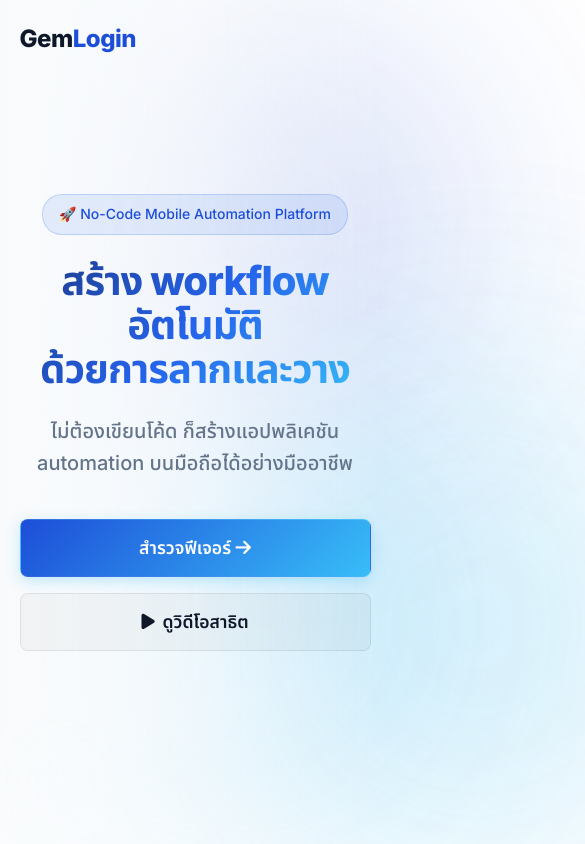
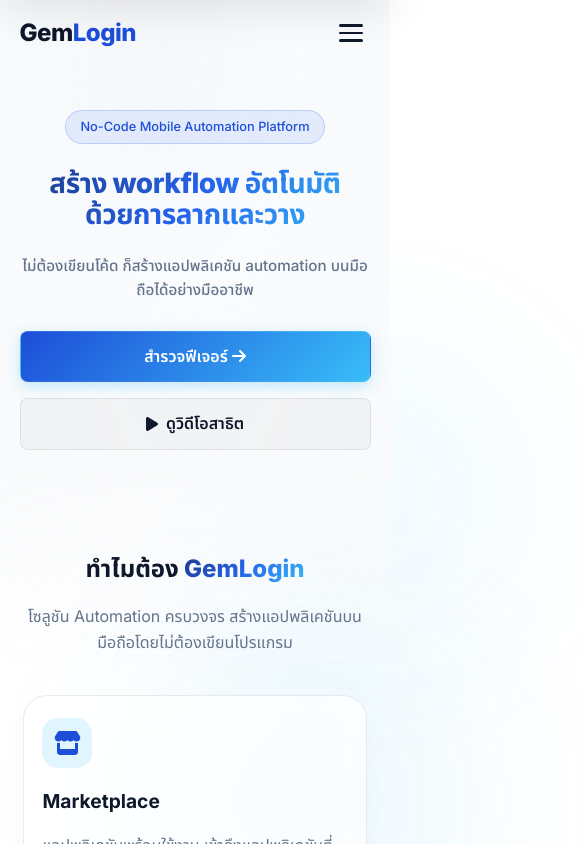
Before and after one commit to chetsadaza/gemlogin03, a React (Vite) app: page / in a window 390 px wide. Shown: the top 844 px of the page, 585 px wide, since content can reach past the window. Built offline with nearby package versions, Linux system fonts and the light colour scheme.

Commit message:
feat: implement cloud script execution dashboard with real-time log tracking and configurable API parameters

```diff
--- a/src/components/Hero.jsx
+++ b/src/components/Hero.jsx
@@ -53,7 +53,7 @@
 
             <header className="hero">
                 <div className="hero-content reveal">
-                    <div className="badge">🚀 No-Code Mobile Automation Platform</div>
+                    <div className="badge">No-Code Mobile Automation Platform</div>
                     <h1 className="gradient-text">สร้าง workflow อัตโนมัติ<br />ด้วยการลากและวาง</h1>
                     <p className="hero-subtitle">ไม่ต้องเขียนโค้ด ก็สร้างแอปพลิเคชัน automation บนมือถือได้อย่างมืออาชีพ</p>
                     <div className="hero-cta">
--- a/src/components/Navbar.jsx
+++ b/src/components/Navbar.jsx
@@ -3,6 +3,7 @@
 
 const Navbar = () => {
     const [scrolled, setScrolled] = useState(false);
+    const [menuOpen, setMenuOpen] = useState(false);
     const location = useLocation();
     const navigate = useNavigate();
     const isHomePage = location.pathname === '/';
@@ -22,22 +23,37 @@
         };
     }, []);
 
+    // Close mobile menu on route change
+    useEffect(() => {
+        setMenuOpen(false);
+    }, [location]);
+
+    // Prevent body scroll when menu is open
+    useEffect(() => {
+        if (menuOpen) {
+            document.body.style.overflow = 'hidden';
+        } else {
+            document.body.style.overflow = '';
+        }
+        return () => {
+            document.body.style.overflow = '';
+        };
+    }, [menuOpen]);
+
     const handleNavClick = (e, targetId) => {
         e.preventDefault();
+        setMenuOpen(false);
 
         if (isHomePage) {
-            // If on home page, scroll to section
             const targetElement = document.querySelector(targetId);
             if (targetElement) {
                 window.scrollTo({
-                    top: targetElement.offsetTop - 80, // Adjust for navbar height
+                    top: targetElement.offsetTop - 80,
                     behavior: 'smooth'
                 });
             }
         } else {
-            // If on another page, navigate to home page and then scroll (though standard behavior might just jump, we'll navigate first)
             navigate('/');
-            // Add a slight delay to allow the page to render before scrolling
             setTimeout(() => {
                 const targetElement = document.querySelector(targetId);
                 if (targetElement) {
@@ -51,16 +67,42 @@
     };
 
     return (
-        <nav className={`navbar ${scrolled ? 'scrolled' : ''}`}>
+        <nav className={`navbar ${scrolled ? 'scrolled' : ''} ${menuOpen ? 'menu-open' : ''}`}>
             <div className="nav-content">
                 <Link to="/" className="logo">Gem<span>Login</span></Link>
+
+                {/* Desktop nav */}
                 <div className="nav-links">
                     <a href="#why" onClick={(e) => handleNavClick(e, '#why')}>ทำไมต้องเรา</a>
                     <a href="#features" onClick={(e) => handleNavClick(e, '#features')}>ฟีเจอร์หลัก</a>
                     <a href="#technology" onClick={(e) => handleNavClick(e, '#technology')}>เทคโนโลยี</a>
                     <a href="#cross-device" onClick={(e) => handleNavClick(e, '#cross-device')}>ข้ามอุปกรณ์</a>
                 </div>
-                <a href="https://app.gemlogin.io/" className="btn-primary" target="_blank" rel="noopener noreferrer">เริ่มต้นใช้งานฟรี</a>
+                <a href="https://app.gemlogin.io/" className="btn-primary nav-cta-desktop" target="_blank" rel="noopener noreferrer">เริ่มต้นใช้งานฟรี</a>
+
+                {/* Hamburger button */}
+                <button
+                    className={`hamburger ${menuOpen ? 'active' : ''}`}
+                    onClick={() => setMenuOpen(!menuOpen)}
+                    aria-label="Toggle menu"
+                    aria-expanded={menuOpen}
+                >
+                    <span className="hamburger-line"></span>
+                    <span className="hamburger-line"></span>
+                    <span className="hamburger-line"></span>
+                </button>
+            </div>
+
+            {/* Mobile menu overlay */}
+            <div className={`mobile-menu-overlay ${menuOpen ? 'active' : ''}`} onClick={() => setMenuOpen(false)}></div>
+
+            {/* Mobile menu */}
+            <div className={`mobile-menu ${menuOpen ? 'active' : ''}`}>
+                <a href="#why" onClick={(e) => handleNavClick(e, '#why')}>ทำไมต้องเรา</a>
+                <a href="#features" onClick={(e) => handleNavClick(e, '#features')}>ฟีเจอร์หลัก</a>
+                <a href="#technology" onClick={(e) => handleNavClick(e, '#technology')}>เทคโนโลยี</a>
+                <a href="#cross-device" onClick={(e) => handleNavClick(e, '#cross-device')}>ข้ามอุปกรณ์</a>
+                <a href="https://app.gemlogin.io/" className="btn-primary mobile-cta" target="_blank" rel="noopener noreferrer">เริ่มต้นใช้งานฟรี</a>
             </div>
         </nav>
     );
--- a/src/main.jsx
+++ b/src/main.jsx
@@ -6,7 +6,7 @@
 
 createRoot(document.getElementById('root')).render(
   <StrictMode>
-    <BrowserRouter>
+    <BrowserRouter future={{ v7_startTransition: true, v7_relativeSplatPath: true }}>
       <App />
     </BrowserRouter>
   </StrictMode>,
--- a/src/styles/global.css
+++ b/src/styles/global.css
@@ -1067,12 +1067,125 @@
     transform: translateX(0);
 }
 
-/* Responsive */
+/* ===== Hamburger Button ===== */
+.hamburger {
+    display: none;
+    flex-direction: column;
+    justify-content: center;
+    gap: 5px;
+    background: none;
+    border: none;
+    cursor: pointer;
+    padding: 8px;
+    z-index: 200;
+    -webkit-tap-highlight-color: transparent;
+}
+
+.hamburger-line {
+    display: block;
+    width: 24px;
+    height: 2.5px;
+    background: var(--text-main);
+    border-radius: 2px;
+    transition: transform 0.3s ease, opacity 0.3s ease;
+}
+
+.hamburger.active .hamburger-line:nth-child(1) {
+    transform: translateY(7.5px) rotate(45deg);
+}
+
+.hamburger.active .hamburger-line:nth-child(2) {
+    opacity: 0;
+}
+
+.hamburger.active .hamburger-line:nth-child(3) {
+    transform: translateY(-7.5px) rotate(-45deg);
+}
+
+/* ===== Mobile Menu Overlay ===== */
+.mobile-menu-overlay {
+    display: none;
+    position: fixed;
+    inset: 0;
+    background: rgba(0, 0, 0, 0.4);
+    backdrop-filter: blur(4px);
+    z-index: 90;
+    opacity: 0;
+    transition: opacity 0.3s ease;
+    pointer-events: none;
+}
+
+.mobile-menu-overlay.active {
+    opacity: 1;
+    pointer-events: auto;
+}
+
+/* ===== Mobile Menu ===== */
+.mobile-menu {
+    display: none;
+    position: fixed;
+    top: 0;
+    left: 0;
+    width: 100%;
+    background: rgba(255, 255, 255, 0.97);
+    backdrop-filter: blur(20px);
+    z-index: 95;
+    flex-direction: column;
+    padding: 100px 8% 40px;
+    gap: 0;
+    transform: translateY(-100%);
+    transition: transform 0.4s cubic-bezier(0.16, 1, 0.3, 1);
+    box-shadow: 0 10px 40px rgba(0, 0, 0, 0.1);
+    max-height: 100vh;
+    overflow-y: auto;
+}
+
+.mobile-menu.active {
+    transform: translateY(0);
+}
+
+.mobile-menu a {
+    color: var(--text-main);
+    text-decoration: none;
+    font-size: 1.1rem;
+    font-weight: 600;
+    padding: 18px 0;
+    border-bottom: 1px solid rgba(0, 0, 0, 0.06);
+    transition: color 0.2s, padding-left 0.2s;
+}
+
+.mobile-menu a:last-of-type:not(.mobile-cta) {
+    border-bottom: none;
+}
+
+.mobile-menu a:hover,
+.mobile-menu a:active {
+    color: var(--primary);
+    padding-left: 8px;
+}
+
+.mobile-cta {
+    display: inline-block;
+    text-align: center;
+    margin-top: 24px;
+    padding: 14px 28px !important;
+    border-bottom: none !important;
+    border-radius: 12px;
+    font-size: 1rem !important;
+}
+
+/* ===== Responsive ===== */
+
+/* ---- Tablet (max-width: 992px) ---- */
 @media (max-width: 992px) {
     .hero {
         grid-template-columns: 1fr;
         text-align: center;
         padding-top: 150px;
+    }
+
+    .hero-spacer {
+        display: none;
     }
 
     .hero-subtitle {
@@ -1081,6 +1194,10 @@
 
     .hero-cta {
         justify-content: center;
+    }
+
+    .spline-overlay {
+        background: radial-gradient(ellipse at center, rgba(248, 250, 252, 0.75) 0%, rgba(248, 250, 252, 0.95) 70%, rgba(248, 250, 252, 1) 100%);
     }
 
     .bento-grid {
@@ -1113,8 +1230,17 @@
         flex-direction: column;
         align-items: center;
     }
+
+    .section-header h2 {
+        font-size: 2rem;
+    }
+
+    .feature-text h2 {
+        font-size: 2rem;
+    }
 }
 
+/* ---- Reduced Motion ---- */
 @media (prefers-reduced-motion: reduce) {
     .bento-card.bento-tilt {
         transition: border-color 0.3s, box-shadow 0.3s;
@@ -1125,44 +1251,99 @@
         transition: opacity 120ms ease-out;
         transform: none;
     }
+
+    .mobile-menu {
+        transition: none;
+    }
 }
 
+/* ---- Mobile (max-width: 768px) ---- */
 @media (max-width: 768px) {
+    /* Show hamburger, hide desktop nav */
+    .hamburger {
+        display: flex;
+    }
+
+    .mobile-menu,
+    .mobile-menu-overlay {
+        display: flex;
+    }
 
     .nav-links,
-    .navbar .btn-primary {
-        display: none;
+    .nav-cta-desktop {
+        display: none !important;
+    }
+
+    .navbar {
+        padding: 14px 0;
+    }
+
+    .navbar.scrolled {
+        padding: 10px 0;
+    }
+
+    /* Ensure navbar is above mobile menu content */
+    .navbar.menu-open {
+        background: rgba(255, 255, 255, 0.97);
+        backdrop-filter: blur(20px);
+    }
+
+    /* Hero */
+    .hero {
+        min-height: auto;
+        padding: 120px 6% 60px;
+        gap: 32px;
     }
 
     .hero h1 {
-        font-size: 2.5rem;
+        font-size: 2.2rem;
+        letter-spacing: -0.5px;
+    }
+
+    .hero-subtitle {
+        font-size: 1.05rem;
+        max-width: 100%;
     }
 
     .hero-cta {
         flex-direction: column;
-        align-items: center;
+        align-items: stretch;
     }
 
     .hero-cta a {
         width: 100%;
         justify-content: center;
+        text-align: center;
     }
 
-    .bento-card {
-        padding: 24px;
+    /* Spline background on mobile */
+    .hero-spline-bg {
+        height: 80vh;
     }
 
+    .spline-overlay {
+        background: radial-gradient(ellipse at center top, rgba(248, 250, 252, 0.7) 0%, rgba(248, 250, 252, 0.92) 60%, rgba(248, 250, 252, 1) 100%);
+    }
+
+    /* Why Section / Bento */
     .why-section {
         margin: 60px auto;
         padding: 0 6%;
     }
 
-    .bento-card.privacy-card {
-        padding-top: 40px;
-        padding-bottom: 40px;
+    .bento-card {
+        padding: 28px 24px;
     }
 
-    /* 3D character card on mobile */
+    .bento-card h3 {
+        font-size: 1.3rem;
+    }
+
+    .bento-card.privacy-card {
+        padding-top: 36px;
+        padding-bottom: 36px;
+    }
+
     .bento-card.bento-tilt {
         margin-top: 24px;
     }
@@ -1173,17 +1354,176 @@
         max-width: 100%;
     }
 
+    .card-icon {
+        width: 50px;
+        height: 50px;
+        font-size: 1.5rem;
+        margin-bottom: 18px;
+    }
+
+    /* Feature sections */
+    .feature-section {
+        padding: 60px 6%;
+    }
+
+    .feature-container {
+        gap: 36px;
+    }
+
+    .feature-text h2 {
+        font-size: 1.8rem;
+    }
+
+    .feature-text p {
+        font-size: 1rem;
+    }
+
+    /* Glass card */
+    .glass-card {
+        padding: 20px;
+    }
+
+    .account-item {
+        padding: 12px;
+    }
+
+    /* Code editor */
+    .code-editor-glass pre {
+        padding: 16px;
+        font-size: 0.8rem;
+    }
+
+    /* Cross device */
+    .cross-device-section {
+        padding: 60px 6%;
+    }
+
+    .device-card {
+        width: 100%;
+        max-width: 300px;
+        padding: 28px;
+    }
+
+    .device-card i {
+        font-size: 2.4rem;
+    }
+
+    .social-icons {
+        font-size: 2rem;
+        gap: 18px;
+    }
+
+    /* Modules banner */
     .modules-banner {
-        padding: 40px 20px;
+        padding: 36px 20px;
+        border-radius: 16px;
     }
 
     .banner-content h2 {
         font-size: 2rem;
     }
 
+    /* Footer */
     .footer-content {
         flex-direction: column;
         text-align: center;
     }
+
+    footer {
+        padding: 40px 6% 16px;
+    }
+
+    /* Section headers */
+    .section-header {
+        margin-bottom: 40px;
+    }
+
+    .section-header h2 {
+        font-size: 1.8rem;
+    }
+
+    .section-header p {
+        font-size: 1rem;
+    }
+
+    /* Badge */
+    .badge {
+        font-size: 0.8rem;
+        padding: 6px 14px;
+    }
 }
+
+/* ---- Small Phone (max-width: 480px) ---- */
+@media (max-width: 480px) {
+    .hero {
+        padding: 110px 5% 40px;
+    }
+
+    .hero h1 {
+        font-size: 1.75rem;
+    }
+
+    .hero-subtitle {
+        font-size: 0.95rem;
+        margin-bottom: 28px;
+    }
+
+    .btn-large {
+        padding: 12px 24px;
+        font-size: 1rem;
+    }
+
+    .section-header h2 {
+        font-size: 1.5rem;
+    }
+
+    .feature-text h2 {
+        font-size: 1.5rem;
+    }
+
+    .bento-card {
+        padding: 22px 18px;
+    }
+
+    .bento-card h3 {
+        font-size: 1.2rem;
+    }
+
+    .banner-content h2 {
+        font-size: 1.6rem;
+    }
+
+    .modules-banner {
+        padding: 28px 16px;
+    }
+
+    .blob-1 {
+        width: 300px;
+        height: 300px;
+    }
+
+    .blob-2 {
+        width: 250px;
+        height: 250px;
+    }
+
+    .blob-3 {
+        width: 350px;
+        height: 350px;
+    }
+
+    .platform-support {
+        margin-bottom: 48px;
+    }
+
+    .mobile-menu {
+        padding: 90px 6% 32px;
+    }
+
+    .mobile-menu a {
+        font-size: 1rem;
+        padding: 16px 0;
+    }
 }
+
+} /* end @layer components */
```
Also changed, not shown: src/pages/Cloud/RunScriptDashboard.jsx (+14 -14 lines).
